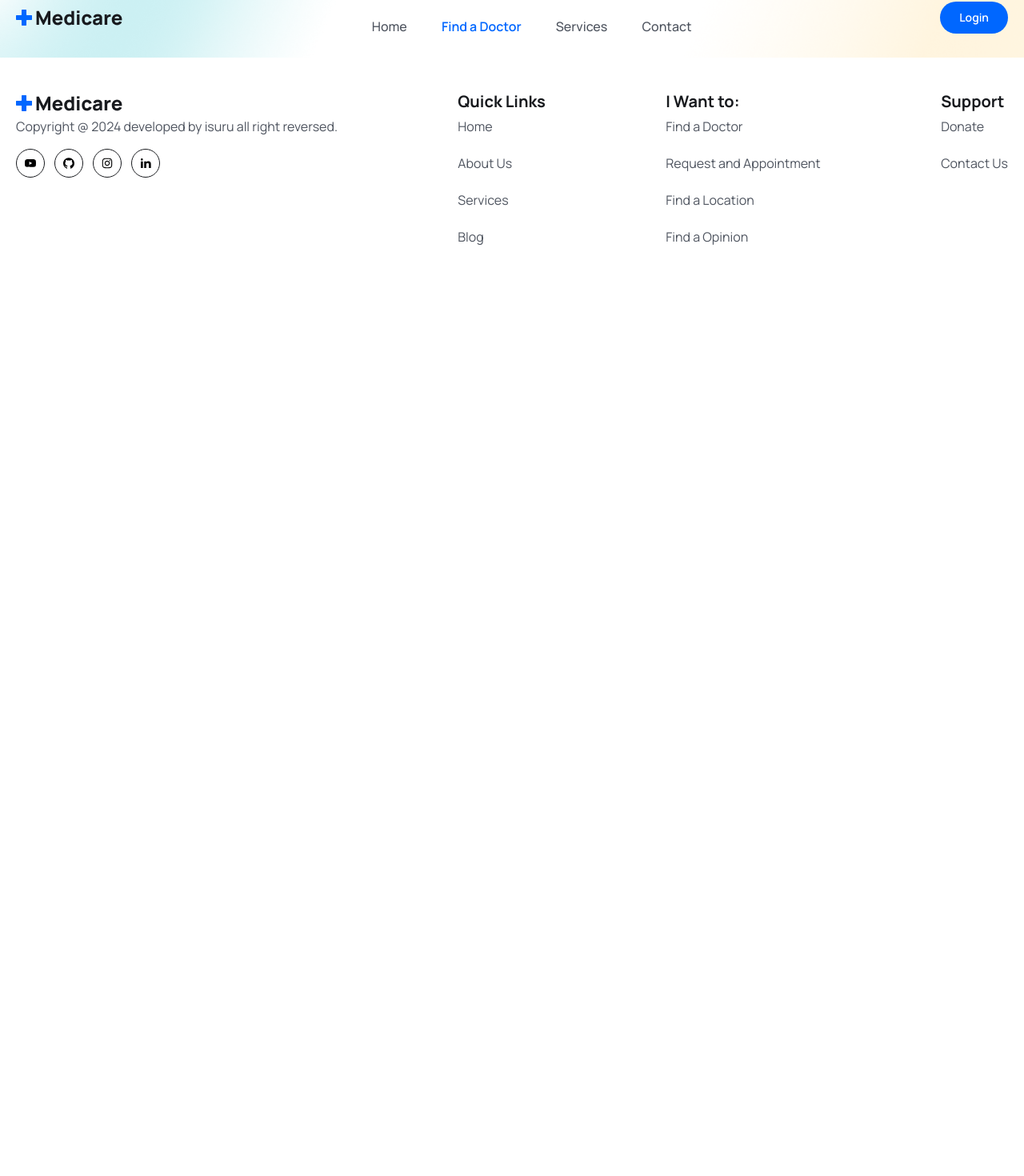
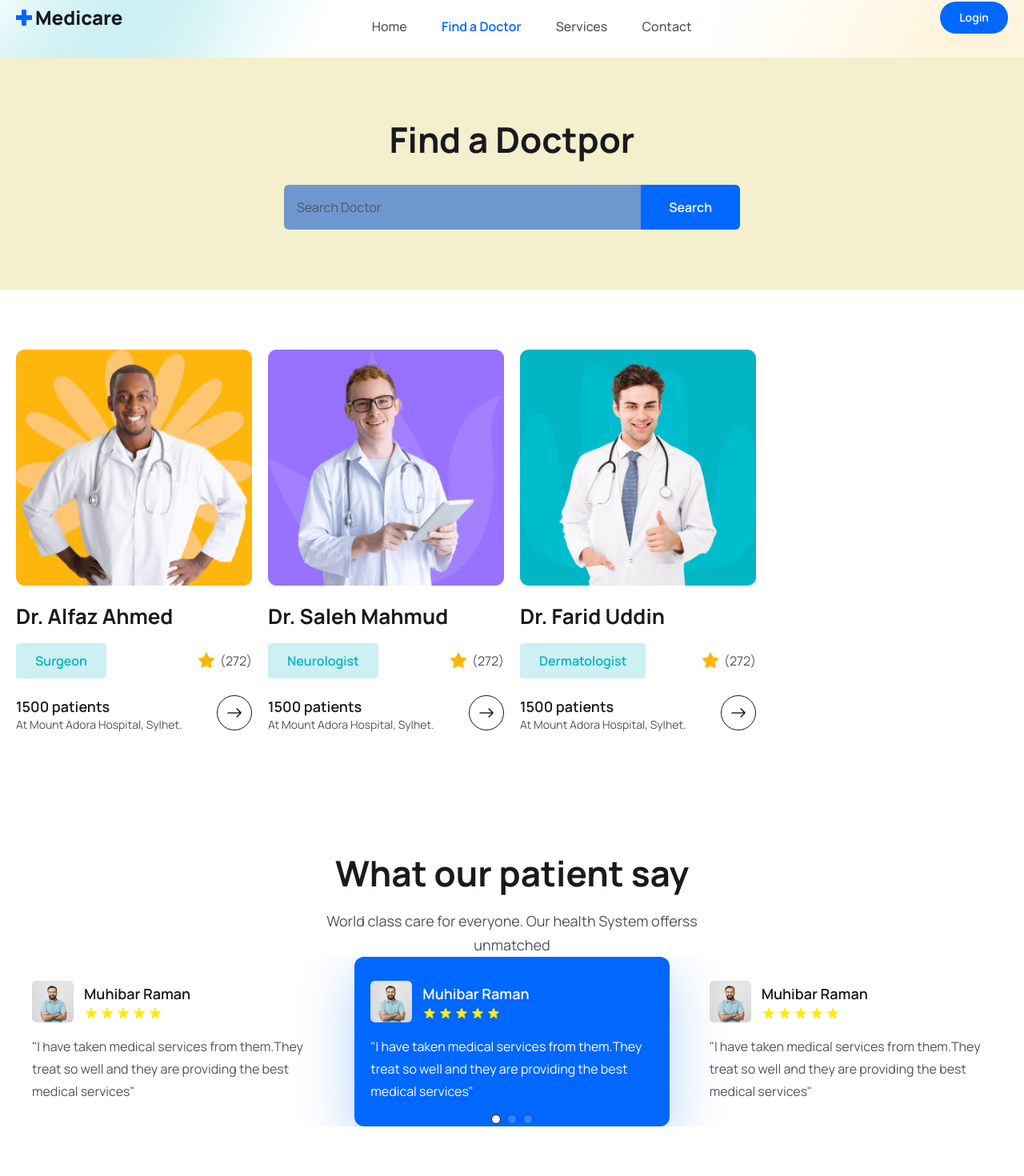
Before and after one commit to Isurulak1/Doctor_apoiment_bookingapp, a React (Vite) app in the folder frontend/: page /doctors in a window 1280 px wide. Shown: the part 28-1498 px from the top of the page at 80% size. Before the commit the page ends 800 px from the top, so only its background shows below. Built offline with nearby package versions, Linux system fonts and the light colour scheme.

Commit message:
updated doctor js file

```diff
--- a/frontend/src/pages/Doctors/Doctors.jsx
+++ b/frontend/src/pages/Doctors/Doctors.jsx
@@ -1,17 +1,42 @@
 import React from 'react'
+import { doctors } from '../../assets/data/doctors'
+import DoctorCard from '../../components/Doctors/DoctorCard'
+import Testimonial from '../../components/Testimonial/Testimonial'
 
 const Doctors = () => {
   return (
     <>
-      <section className='bg-[#fff9ce]'>
+      <section className='bg-[#f4efcc]'>
         <div className='container text-center'>
           <h2 className='heading'>Find a Doctpor</h2>
-            <div className='max-w-[570px] mt-[30px] mx-auto bg-[#0066f2] rounded-md flex item-center justify-between'>
-              <input type="search" className='py-4 pl-4 pr-2 bg-transparent w-full focus:outline-none cursor-pointer placeholder:text-textColor placeholder:Search' />
+            <div className='max-w-[570px] mt-[30px] mx-auto bg-[#6f97cf] rounded-md flex item-center justify-between'>
+              <input type="search" className='py-4 pl-4 pr-2 bg-transparent w-full focus:outline-none cursor-pointer placeholder:text-textColor'  placeholder='Search Doctor' />
+              <button className='btn mt-0 rounded-[0px] rounded-r-md'>
+                Search
+              </button>
             </div>
-
         </div>
       </section>
+
+      <section>
+        <div className='container'>
+          <div className='grid grid-cols-1 sm:grid-cols-2 md:grid-cols-3 lg:grid-cols-4 gap-5'>
+            {doctors.map(doctor => (
+              <DoctorCard key={doctor.id} doctor={doctor} />
+            ))}
+          </div>
+        </div>
+      </section>
+
+      <section>
+      <div className='container'>
+        <div className='xl:w-[470px] mx-auto'>
+          <h2 className='heading text-center'>What our patient say</h2>
+          <p className='text_para text-center'>World class care for everyone. Our health System offerss unmatched</p>
+        </div>
+        <Testimonial/>
+      </div>
+    </section>
     </>
   )
 }
--- a/frontend/src/routes/Routers.jsx
+++ b/frontend/src/routes/Routers.jsx
@@ -18,8 +18,8 @@ const Routers = () => {
       <Route path="/contact" element={<Contact />} />
       <Route path="/services" element={<Services />} />
       <Route path="/login" element={<Login />} />
-      <Route path='/doctor' element={<Doctors />} />
-      <Route path='/doctor/:id' element={<DoctorDetails />} />
+      <Route path='/doctors' element={<Doctors />} />
+      <Route path='/doctors/:id' element={<DoctorDetails />} />
       <Route path="/register" element={<Signup />} />
     </Routes>
   )
```
